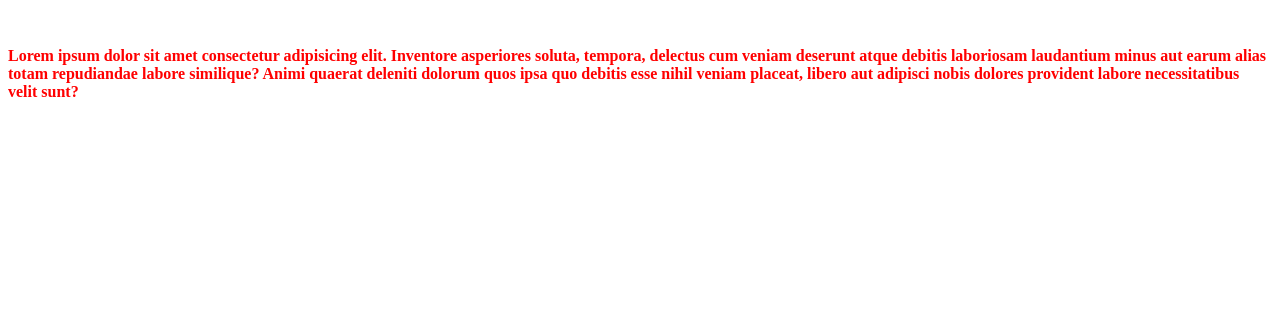
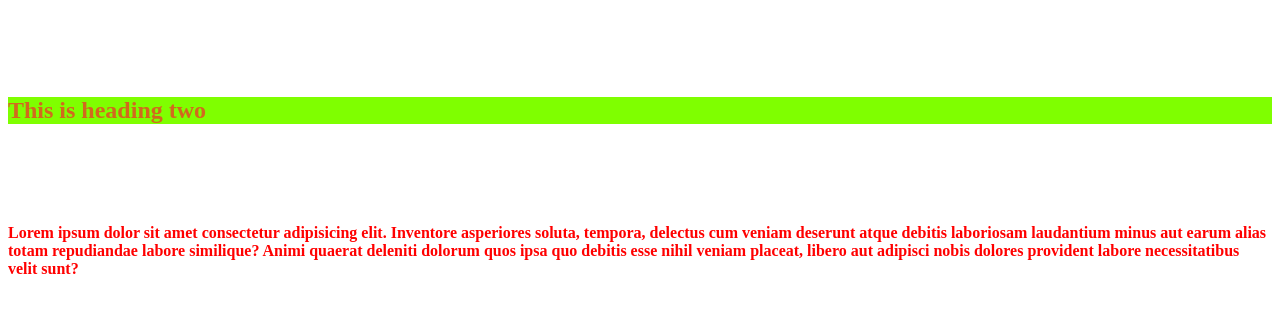
Before and after one commit to Rabiual/Demo-file, a plain HTML site: page index.html in a window 1280 px wide. Shown: the part 61-374 px from the top of the page. Drawn offline with Linux system fonts and the light colour scheme.

Commit message:
newley ubdeates something

```diff
--- a/css/style.css
+++ b/css/style.css
@@ -1,6 +1,11 @@
 h1{
     background-color: blueviolet;
     color: #fff;
+}
+h2{
+    background-color: chartreuse;
+    color: chocolate;
+    margin: 100px 0;
 }
 p{
     margin-top: 50px;
--- a/index.html
+++ b/index.html
@@ -8,6 +8,8 @@
 </head>
 <body>
     <h1>Hello world</h1>
+    <h2>This is heading two</h2>
     <p>Lorem ipsum dolor sit amet consectetur adipisicing elit. Inventore asperiores soluta, tempora, delectus cum veniam deserunt atque debitis laboriosam laudantium minus aut earum alias totam repudiandae labore similique? Animi quaerat deleniti dolorum quos ipsa quo debitis esse nihil veniam placeat, libero aut adipisci nobis dolores provident labore necessitatibus velit sunt?</p>
+
 </body>
 </html>
```
